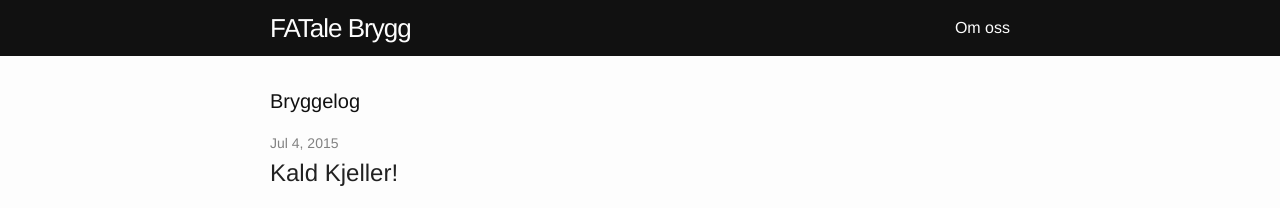
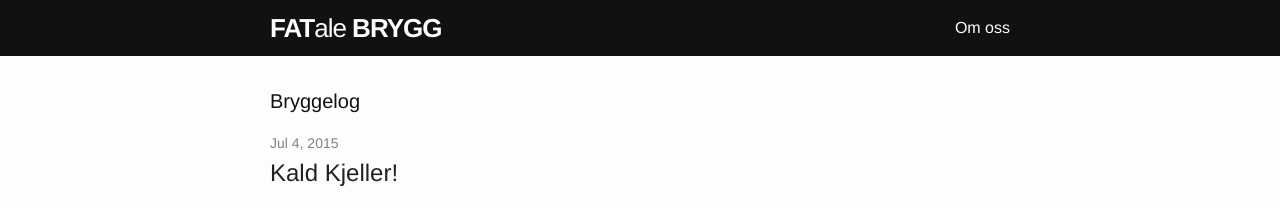
Before and after one commit to fatalebrygg/fatalebrygg.github.io, a Jekyll site: the page built from index.html, in a window 1280 px wide. Shown: the top 208 px of the page. Built offline with Jekyll 4.4.1, drawn with Linux system fonts in a browser that asks for light colours; Markdown is read by kramdown in place of the engine named in the settings.

Commit message:
Bedre logo

```diff
--- a/_includes/header.html
+++ b/_includes/header.html
@@ -2,7 +2,7 @@
 
   <div class="wrapper">
 
-    <a class="site-title" href="{{ site.baseurl }}/">{{ site.title }}</a>
+    <a class="site-title" href="{{ site.baseurl }}/"><span class="bold">FAT</span>ale <span class="bold">BRYGG</span></a>
 
     <nav class="site-nav">
       <a href="#" class="menu-icon">
--- a/_sass/_layout.scss
+++ b/_sass/_layout.scss
@@ -10,6 +10,10 @@
     position: relative;
     a {
       color: $header-text-color;
+    }
+
+    .bold{
+      font-weight: bold;
     }
 }
 
--- a/css/main.scss
+++ b/css/main.scss
@@ -6,7 +6,7 @@
 
 
 // Our variables
-$base-font-family: "Helvetica Neue", Helvetica, Arial, sans-serif;
+$base-font-family: Helvetica, Arial, sans-serif;
 $base-font-size:   16px;
 $base-font-weight: 400;
 $small-font-size:  $base-font-size * 0.875;
```
